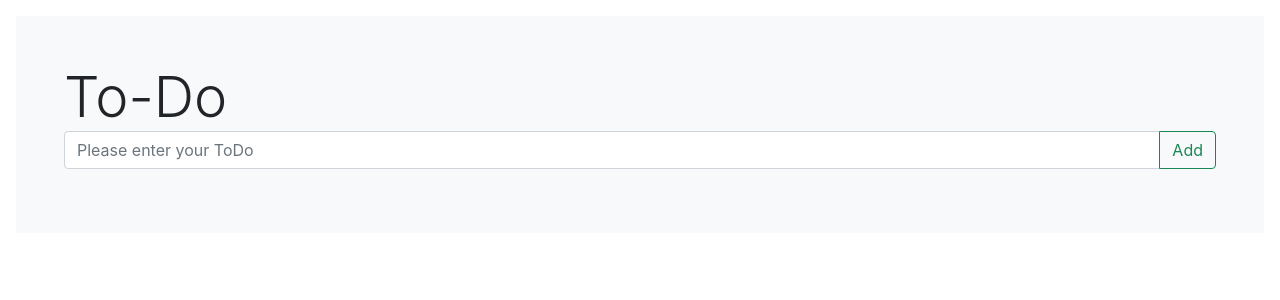
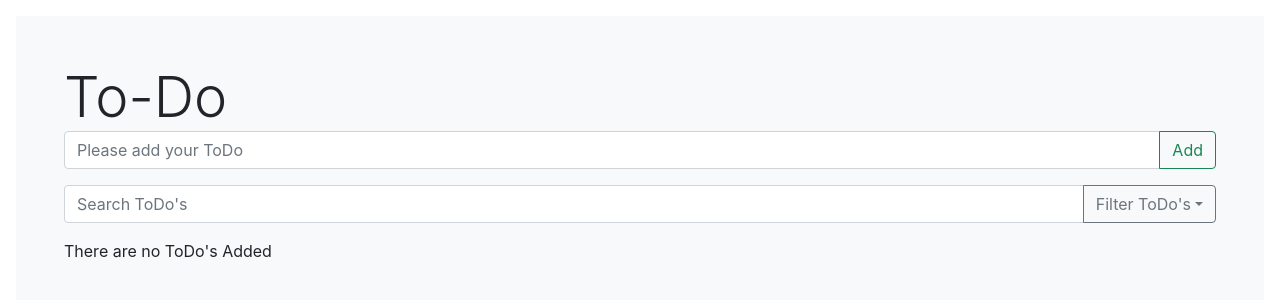
Before and after one commit to surendra-Titus/to-do, a React (Create React App) app: page / in a window 1280 px wide. Shown: the top 300 px of the page. Built offline with nearby package versions, Linux system fonts and the light colour scheme.

Commit message:
Data Post, Delete using axios.

```diff
--- a/src/Components/ToDo.jsx
+++ b/src/Components/ToDo.jsx
@@ -1,30 +1,75 @@
-import React, { useState } from "react";
+import React, { useState, useRef, useEffect } from "react";
 import ToDoList from "./ToDoList";
 import ToDoInput from "./ToDoInput";
 import { createAPIEndpoint, ENDPOINTS } from "../api";
+import ToDoSearct from "./ToDoSearch";
+import ToDoFilter from "./ToDoFilter";
 
 const ToDo = (props) => {
   const [inputText, setInputText] = useState("");
-  const [todo, setToDo] = useState([]);
+  const [todos, setToDo] = useState([]);
+  const [searchResult, setSearchResult] = useState([]);
+  const inputSearchText = useRef("");
+  let noToDos;
+
+  // createAPIEndpoint(ENDPOINTS.ToDoModels)
+  //   .fetch()
+  //   .then((res) => console.log(res.data))
+  //   .catch((err) => console.log(err));
+
+  if (todos.length < 1) {
+    noToDos = <span> There are no ToDo's Added</span>;
+  }
 
   const addToList = (event) => {
+    var num = 23294828;
+
     if (inputText !== "") {
-      setToDo([...todo, { id: Date.now(), value: inputText }]);
+      setToDo([...todos, { id: Math.floor(Math.random()*num) + 1, todo: inputText }]);
     }
-    // console.log(todo)
-    // createAPIEndpoint(ENDPOINTS.ToDoModels).post(inputText)
-    // .then(res => console.log(res)).catch(err => console.log(err))
+
     setInputText("");
   };
+  useEffect(() => {
+    var id = (todos.map(item => item.id )).slice(-1)
+    var todo = (todos.map(item => item.todo )).slice(-1).toString()
+    if(todo !== ""){
+      createAPIEndpoint(ENDPOINTS.ToDoModels)
+      .post({id: id[0], todo: todo})
+      .then((res) => console.log(res))
+      .catch((err) => console.log(err));
+    }
+  },[todos])
 
   const deleteEvent = (event) => {
     //setToDo(todo.filter((item) => item.id !== event));
-    const updatedToDo = todo.filter((item) => item.id !== event);
+    const updatedToDo = todos.filter((item) => item.id !== event);
     setToDo(updatedToDo);
+    let id = event;
+    //console.log(id)
+
+    createAPIEndpoint(ENDPOINTS.ToDoModels).delete(id)
+    .then(res => console.log(res)).catch(err => console.log(err))
   };
+
   const editEvnetHandler = (event) => {
-    setInputText(event.value);
-    setToDo(todo.filter((item) => item.id !== event.id));
+    setInputText(event.todo);
+    setToDo(todos.filter((item) => item.id !== event.id));
+  };
+
+  const setSearchTextHandler = (event) => {
+    if (inputSearchText.current.value !== "") {
+      const searchedToDo = todos.filter((item) => {
+        return Object.values(item)
+          .join(" ")
+          .toLowerCase()
+          .includes(inputSearchText.current.value.toLowerCase());
+      });
+      //console.log(searchedToDo)
+      setSearchResult(searchedToDo);
+    } else {
+      setSearchResult(todos);
+    }
   };
   return (
     <div className="bg-light p-5 rounded-lg m-3">
@@ -34,9 +79,17 @@ const ToDo = (props) => {
         addToListHandler={addToList}
         valueHandler={inputText}
       />
-      {todo.map((todo) => (
+      <div className="input-group mb-3 pt-3">
+        <ToDoSearct
+          setSearchTextHandler={setSearchTextHandler}
+          inputSearchText={inputSearchText}
+        ></ToDoSearct>
+        <ToDoFilter></ToDoFilter>
+      </div>
+      <div>{noToDos}</div>
+      {todos.map((todo) => (
         <ToDoList
-          item={todo.value}
+          item={todo.todo}
           key={todo.id}
           deleteEventHandler={() => deleteEvent(todo.id)}
           editEvnetHandler={() => editEvnetHandler(todo)}
--- a/src/Components/ToDoInput.jsx
+++ b/src/Components/ToDoInput.jsx
@@ -2,13 +2,13 @@ import React from "react";
 
 const ToDoInput = ({ setInputTextHandler, addToListHandler, valueHandler }) => {
   return (
-    <div className="input-group mb-3">
+    <div className="input-group">
       <input
         onChange={setInputTextHandler}
         value={valueHandler}
         type="text"
         className="form-control"
-        placeholder="Please enter your ToDo"
+        placeholder="Please add your ToDo"
         autoComplete="false"
         required
       />
```
